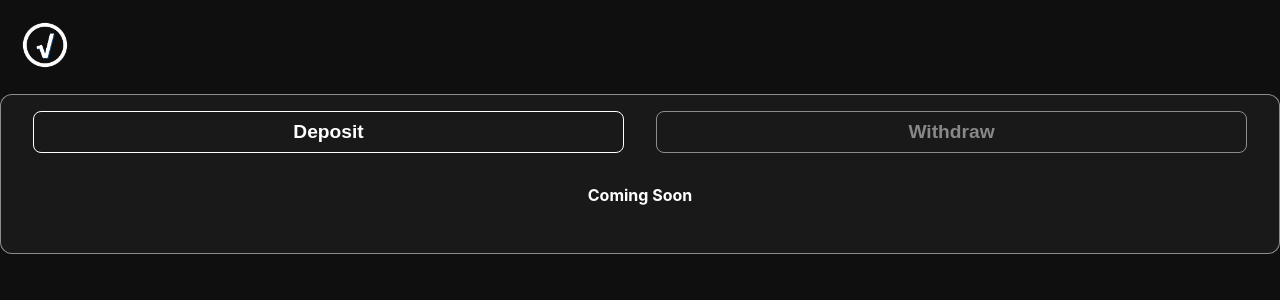
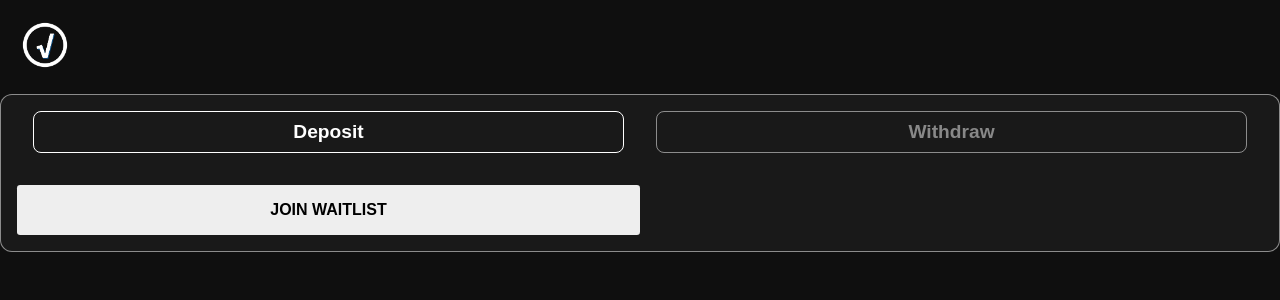
Before and after one commit to root-hq/root-webapp, a Next.js app: page /vaultnew/components/FundsManagerColumn in a window 1280 px wide. Shown: the top 300 px of the page. Built offline with nearby package versions, Linux system fonts and the light colour scheme.

Commit message:
Add joinWaitlist button

```diff
--- a/pages/vaultnew/components/FundsManagerColumn/FundsManagerColumn.module.css
+++ b/pages/vaultnew/components/FundsManagerColumn/FundsManagerColumn.module.css
@@ -79,8 +79,20 @@
     display: flex;
     flex-direction: row;
     justify-content: center;
-    margin-top: 2rem;
+    margin-top: 3rem;
     margin-bottom: 2rem;
     color: white;
     font-weight: bold;
 }
+
+.joinWaitlistButton {
+    background-color: #EEE;
+    width: 50%;
+    border: none;
+    color: #000;
+    font-size: 1rem;
+    font-weight: bold;
+    border-radius: 0.2rem;
+    height: 50px;
+    cursor: pointer;
+}
--- a/pages/vaultnew/components/FundsManagerColumn/index.tsx
+++ b/pages/vaultnew/components/FundsManagerColumn/index.tsx
@@ -81,8 +81,10 @@ const FundsManagerColumn = ({ baseTokenMetadata, quoteTokenMetadata }: FundsMana
                         </Form>
                     </div>
                 </div> */}
-                <div className={styles.comingSoonText}>
-                    <span>Coming Soon</span>
+                <div className={styles.joinWaitlistContainer}>
+                    <Button
+                        className={styles.joinWaitlistButton}
+                    >JOIN   WAITLIST</Button>
                 </div>
             </div>
         </div>
```
